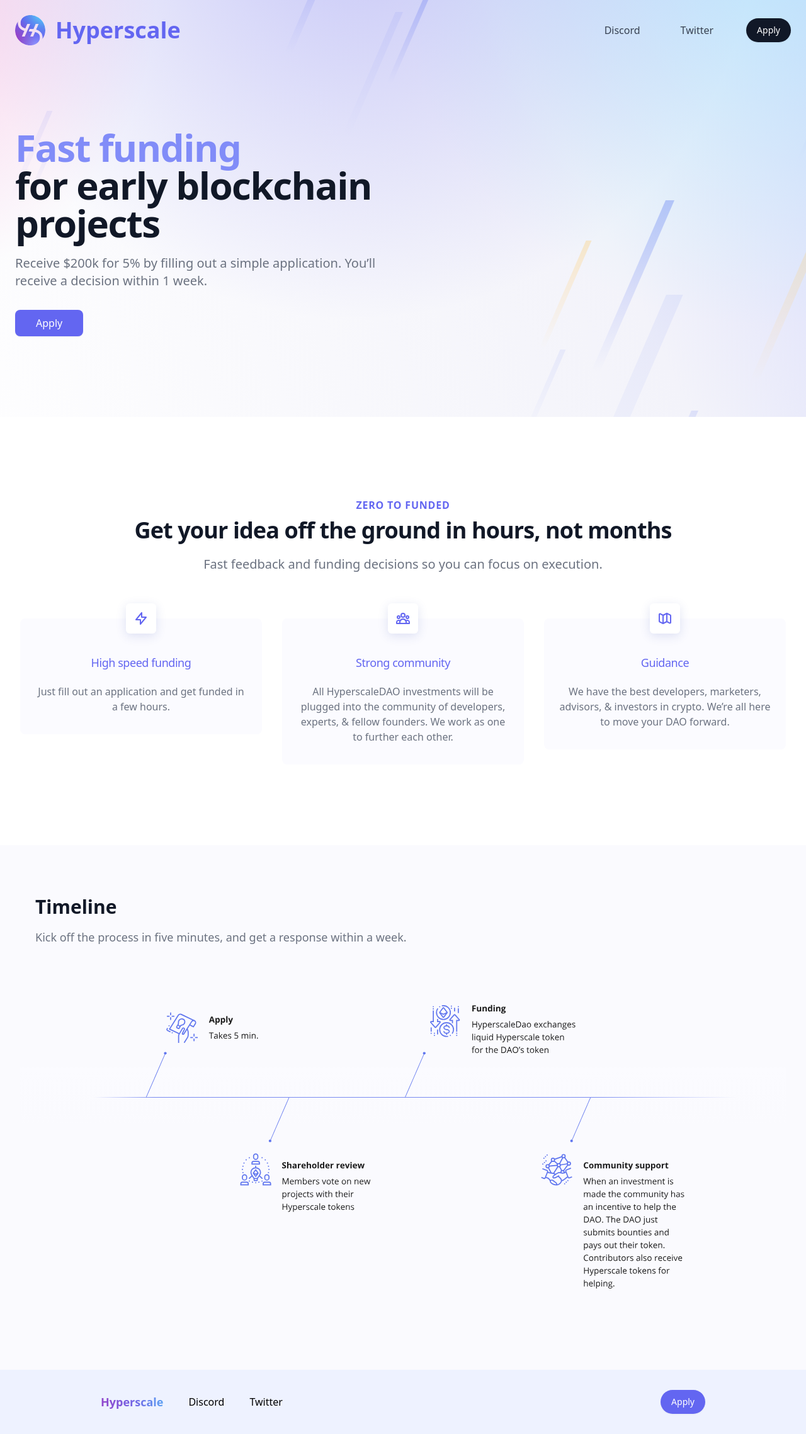
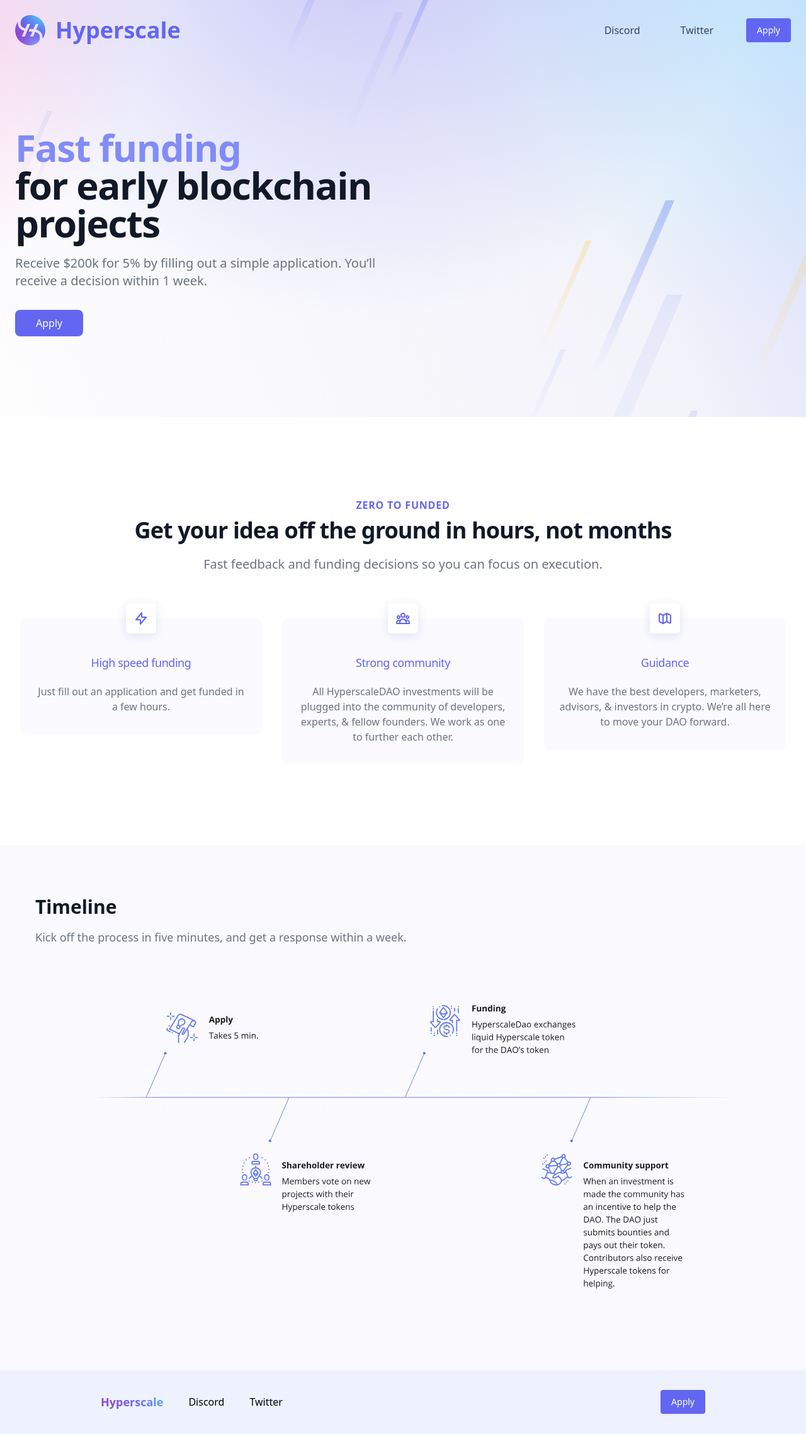
Before and after one commit to metasj/frontend, a Next.js app: page / in a window 1280 px wide. Shown: the whole page at 63% size. Built offline with nearby package versions, Linux system fonts and the light colour scheme; what @tailwindcss/typography would draw is missing.

Commit message:
Unify Apply button in navigation and footer
Changes:
- Use the same colors for "Apply" button in navigation and footer as the
  main "Apply".
- Create component for navigation/footer "Apply" button and reuse in
  both places.

```diff
--- a/src/pages/index.js
+++ b/src/pages/index.js
@@ -1,5 +1,5 @@
 import Link from 'next/link'
-import { Fragment } from 'react'
+import { Fragment, Component } from 'react'
 import Meta from '@/components/Meta'
 import { Popover, Transition } from '@headlessui/react'
 import HyperscaleMark from '@/components/HyperscaleMark'
@@ -9,6 +9,21 @@
 	{ name: 'Discord', href: 'https://discord.com/invite/pVSbzYny2c' },
 	{ name: 'Twitter', href: 'https://twitter.com/HyperscaleFund' },
 ]
+
+const airtableUrl = "https://airtable.com/shrLFCXD7BQXUg97K"
+
+class ApplyButtonNav extends Component {
+	render() {
+		return(
+			<a
+				href={airtableUrl}
+				className="inline-flex items-center px-4 py-2 border border-transparent text-sm font-medium rounded shadow-sm text-white bg-indigo-500 hover:bg-indigo-600 focus:outline-none focus:ring-2 focus:ring-offset-2 focus:ring-indigo-500"
+			>
+				Apply
+			</a>
+		)
+	}
+}
 
 const features = [
 	{
@@ -90,12 +105,7 @@
 							</div>
 						</div>
 						<div className="hidden md:block text-right">
-							<a
-								href="https://airtable.com/shrLFCXD7BQXUg97K"
-								className="inline-flex items-center px-4 py-2 border border-transparent text-sm font-medium rounded-full shadow-sm text-white bg-gray-900 hover:bg-gray-700 focus:outline-none focus:ring-2 focus:ring-offset-2 focus:ring-gray-500"
-							>
-								Apply
-							</a>
+							<ApplyButtonNav/>
 						</div>
 					</nav>
 					<Transition
@@ -135,7 +145,7 @@
 									))}
 								</div>
 								<a
-									href="https://airtable.com/shrLFCXD7BQXUg97K"
+									href={airtableUrl}
 									className="block w-full px-5 py-3 text-center font-medium text-indigo-600 bg-gray-50 hover:bg-gray-100"
 								>
 									Apply
@@ -159,7 +169,7 @@
 							</p>
 							<div className="mt-8 sm:max-w-lg sm:mx-auto text-center lg:text-left lg:mx-0">
 								<a
-									href="https://airtable.com/shrLFCXD7BQXUg97K"
+									href={airtableUrl}
 									className="inline-flex items-center px-8 py-2 border border-transparent text-base font-medium rounded-lg shadow-sm text-white bg-indigo-500 hover:bg-indigo-700 focus:outline-none focus:ring-2 focus:ring-offset-2 focus:ring-indigo-500"
 								>
 									Apply
@@ -238,12 +248,7 @@
 				))}
 			</div>
 			<div>
-				<a
-					href="https://airtable.com/shrLFCXD7BQXUg97K"
-					className="inline-flex items-center px-4 py-2 border border-transparent text-sm font-medium rounded-full shadow-sm text-white bg-indigo-500 hover:bg-indigo-600 focus:outline-none focus:ring-2 focus:ring-offset-2 focus:ring-indigo-500"
-				>
-					Apply
-				</a>
+				<ApplyButtonNav/>
 			</div>
 		</footer>
 	</div>
```
